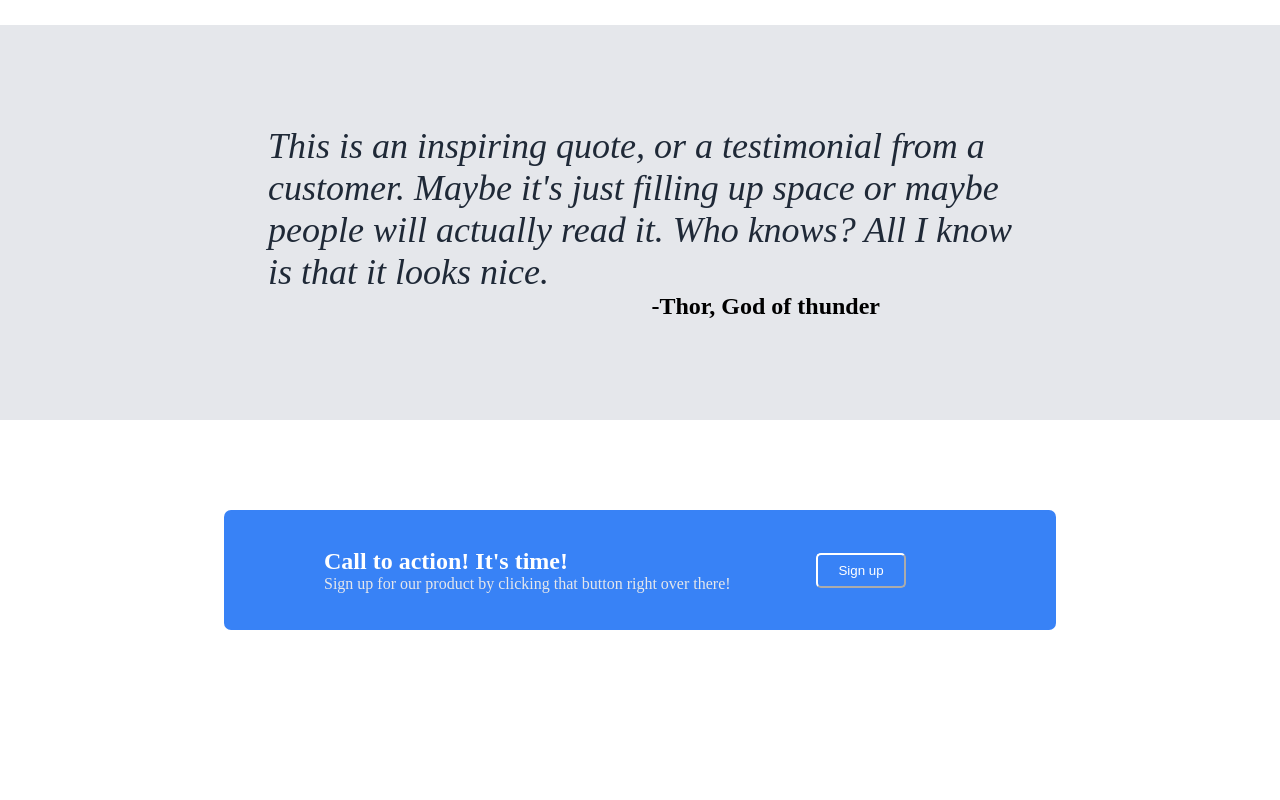
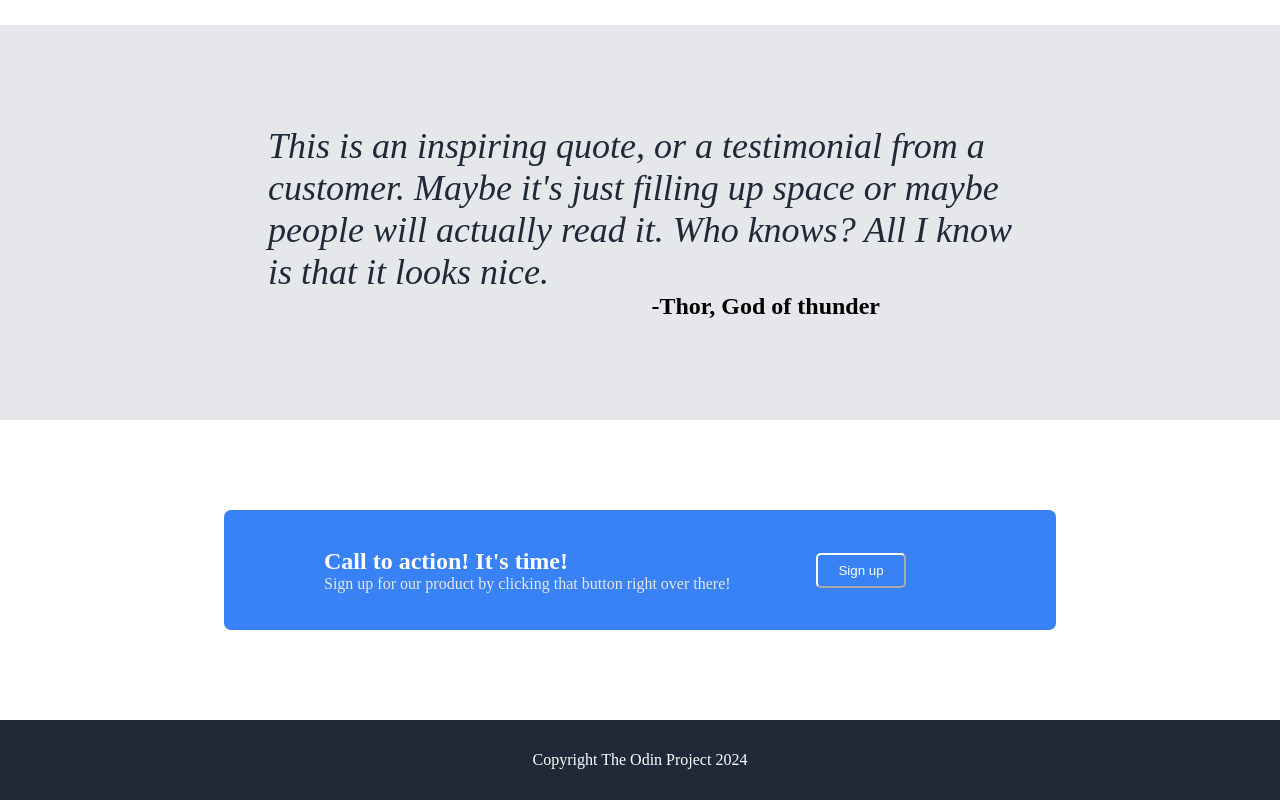
Before and after one commit to earlysev7n/landing_page, a plain HTML site: page index.html in a window 1280 px wide. Shown: the part 866-1666 px from the top of the page. Before the commit the page ends 1586 px from the top, so only its background shows below. Drawn offline with Linux system fonts and the light colour scheme.

Commit message:
finished

```diff
--- a/index.html
+++ b/index.html
@@ -73,5 +73,7 @@
             </div>
         </div>
     </div>
-</body>
+    <div class="footer">
+        Copyright The Odin Project 2024
+    </div>
 </html>
--- a/styles.css
+++ b/styles.css
@@ -203,3 +203,12 @@ h4{
     justify-content: center;
     align-items: center;
 }
+
+.footer{
+    height: 80px;
+    background-color: #1f2937;
+    display: flex;
+    justify-content: center;
+    align-items: center;
+    color: white;
+}
```
